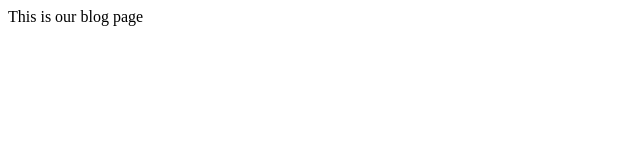
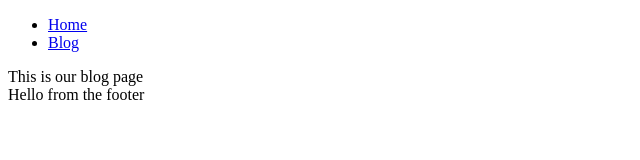
Before and after one commit to mediasittich/personal-site-gatbsy, a Gatsby site: page /blog in a window 1280 px wide. Shown: the whole page, without its empty margins (0-640 px from the left). Built offline with nearby package versions, Linux system fonts and the light colour scheme; Gatsby itself is replaced by a stand-in of ours.

Commit message:
add navbar and Layout component add Layout to all pages

```diff
--- /dev/null
+++ b/src/components/Footer.js
@@ -0,0 +1,7 @@
+import React from "react"
+
+const Footer = () => {
+  return <div>Hello from the footer</div>
+}
+
+export default Footer
--- /dev/null
+++ b/src/components/Layout.js
@@ -0,0 +1,15 @@
+import React from "react"
+import Navbar from "./Navbar"
+import Footer from "./Footer"
+
+const Layout = ({ children }) => {
+  return (
+    <>
+      <Navbar />
+      <main>{children}</main>
+      <Footer />
+    </>
+  )
+}
+
+export default Layout
--- /dev/null
+++ b/src/components/Navbar.js
@@ -0,0 +1,19 @@
+import React from "react"
+import { Link } from "gatsby"
+
+const Navbar = () => {
+  return (
+    <nav>
+      <ul>
+        <li>
+          <Link to="/">Home</Link>
+        </li>
+        <li>
+          <Link to="/blog/">Blog</Link>
+        </li>
+      </ul>
+    </nav>
+  )
+}
+
+export default Navbar
--- a/src/pages/404.js
+++ b/src/pages/404.js
@@ -1,5 +1,6 @@
 import React from "react"
+import Layout from "../components/Layout"
 
 export default function error() {
-  return <div>This is the error page</div>
+  return <Layout>This is the error page</Layout>
 }
--- a/src/pages/blog.js
+++ b/src/pages/blog.js
@@ -1,7 +1,8 @@
 import React from "react"
+import Layout from "../components/Layout"
 
 const blog = () => {
-  return <div>This is our blog page</div>
+  return <Layout>This is our blog page</Layout>
 }
 
 export default blog
```
Also changed, not shown: src/pages/index.js (+2 -7 lines).
